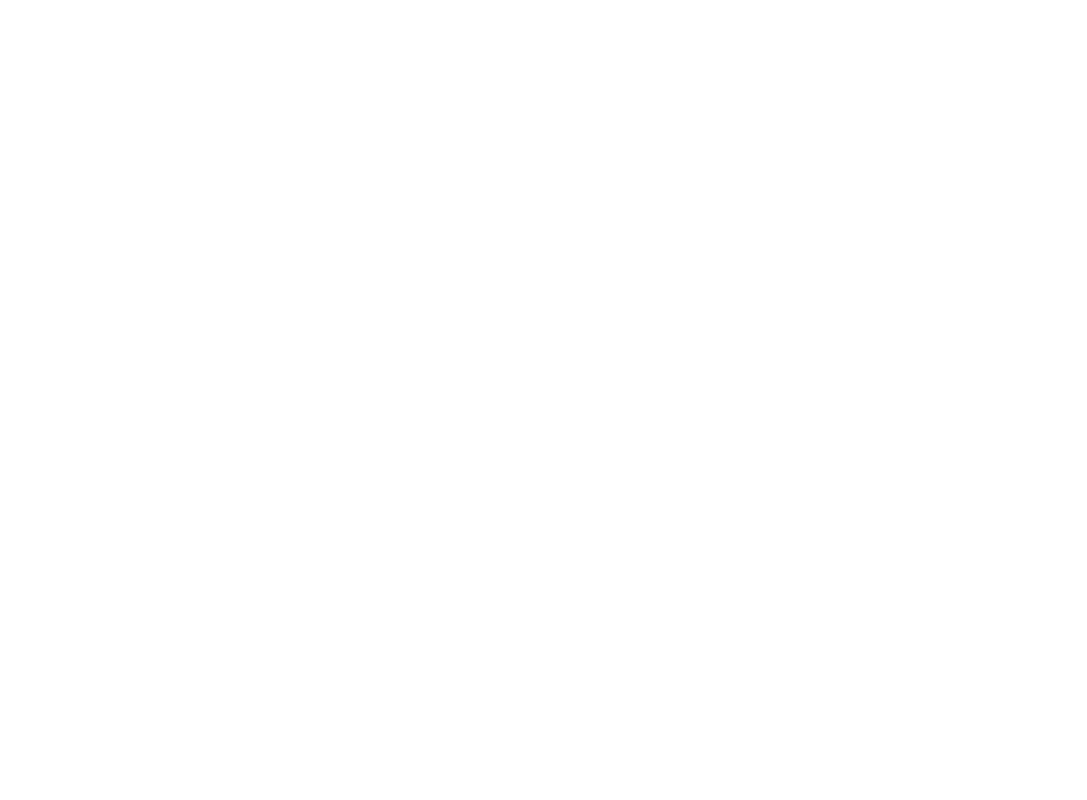
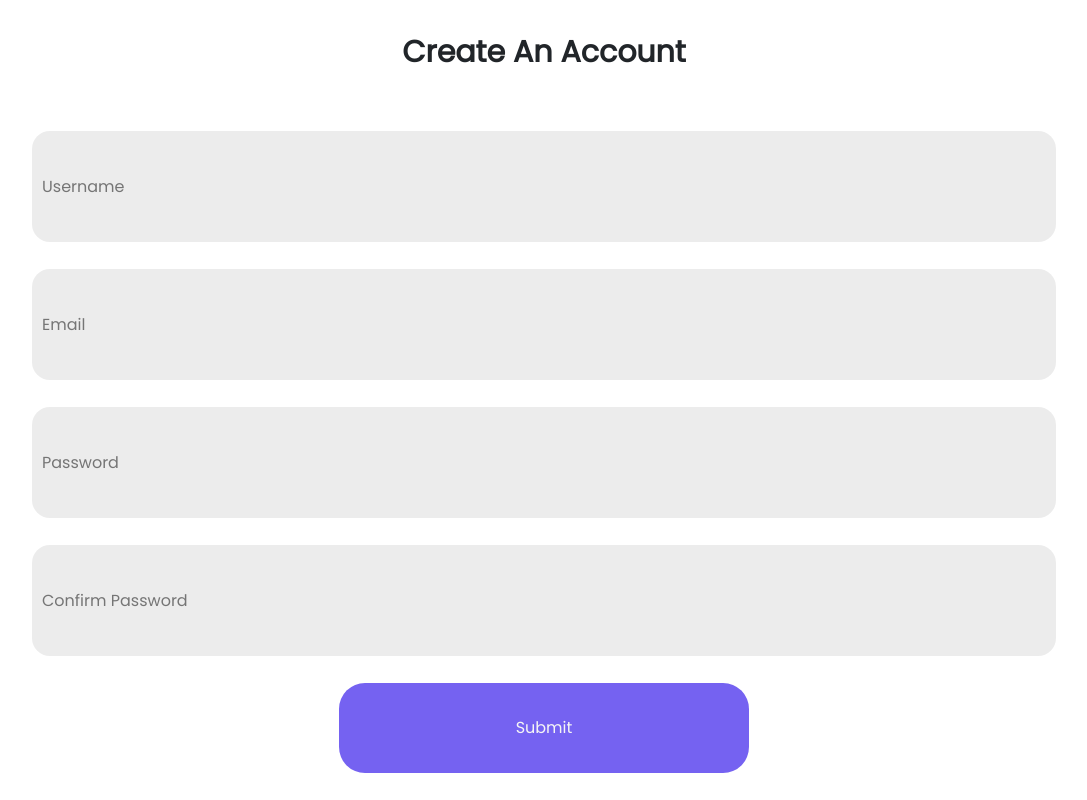
Before and after one commit to KumarRaj21/Fullstack_TODO, a React (Create React App) app: page /signup in a window 1280 px wide. Before the commit this address had no page. Shown: the whole page, without its empty margins (96-1183 px from the left). Built offline with nearby package versions, Linux system fonts and the light colour scheme.

Commit message:
signup form added

```diff
--- a/src/App.css
+++ b/src/App.css
@@ -580,7 +580,6 @@
   display: flex;
   justify-content: space-between;
   align-items: center;
-  /* padding: 15px; */
   border-radius: 25px;
   background-color: white;
 }
@@ -684,8 +683,8 @@
   outline: none;
 }
 .Signup-container{
-  height:90%;
-  width:90%;
+  height:100vh;
+  width:100vw;
   display: flex;
   justify-content: space-between;
   align-items: center;
@@ -701,8 +700,8 @@
   font-weight: 600;
 }
 .signup-form{
-  height:85%;
-  width:90%;
+  height:100vh;
+  width:100%;
   display: flex;
   justify-content: center;
   align-items: center;
--- a/src/App.js
+++ b/src/App.js
@@ -11,12 +11,14 @@
 import Addtask from './components/Addtask';
 import Login from './components/Login';
 import Landingpage from './components/Landingpage';
+import Signup from './components/Signup';
 function App() {
   const [isdarkmode, setisdarkmode] = useState(false);
   const [btnpopup, setbtnpopup] = useState(false);
   const [tasklist, settasklist] = useState([]);
   const [user,setuser] = useState(false);
-  return (user?(<div className='App-container'>
+  return (user?(
+     <div className='App-container'>
       <div className={isdarkmode ? 'dark' : 'light'}>
         <div className='App-left'>
           <div className='App-left-1'>
@@ -129,10 +131,12 @@
         </div>
       </div>
       <Addtask trigger={btnpopup} settrigger={setbtnpopup} />
-    </div>):(
+    </div>
+    ):(
       <Routes>
         <Route path='/' element={<Landingpage/>}/>
         <Route path='/login' element={<Login/>}/>
+        <Route path='/signup' element={<Signup/>}/>
       </Routes>
 
     )
--- a/src/components/Login.jsx
+++ b/src/components/Login.jsx
@@ -1,14 +1,12 @@
 import React from 'react'
 import { NavLink } from 'react-router-dom'
 import { useState } from 'react'
-import Signup from './Signup';
 const Login = () => {
-    const [signupbtn,setsignupbtn]=useState(false);
+    // const [signupbtn,setsignupbtn]=useState(false);
     return (
         <div className='Login-container'>
             <div className='login-card'>
                <div className='login-card-1'>
-               {signupbtn ? <Signup/>:(<>
                <div className='login-head'>LOGIN</div>
                     <div className='login-content'>
                         <form action=''>
@@ -16,12 +14,12 @@
                             <input type='password' placeholder='Password' />
                             <button>Login</button>
                         </form>
-                    </div></>) }
+                    </div>
 
 
                     <div className='login-signup'>
-                        <p>{signupbtn? 'Already have an account':'dont have an account'}</p>
-                        <button onClick={()=>setsignupbtn(!signupbtn)}>{signupbtn? 'Login': 'Create an Account'}</button>
+                        <p>dont have an account</p>
+                        <NavLink to='/signup'>Create an Account</NavLink>
                     </div>
                 </div>
                 <div className='login-card-2'>
```
